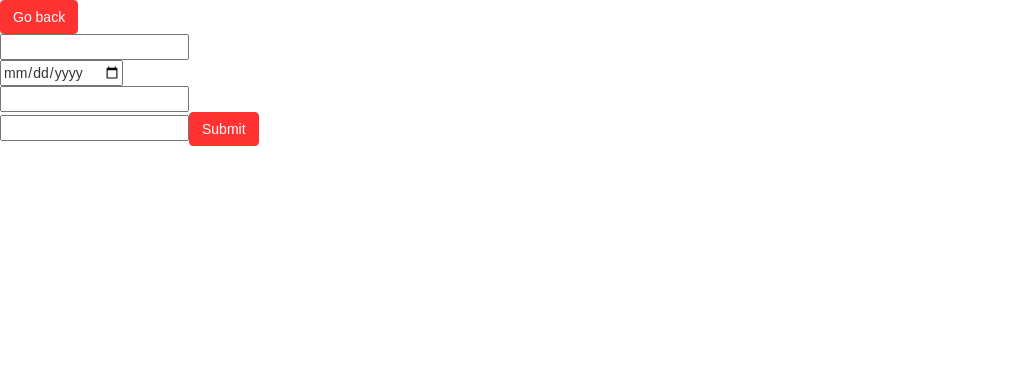
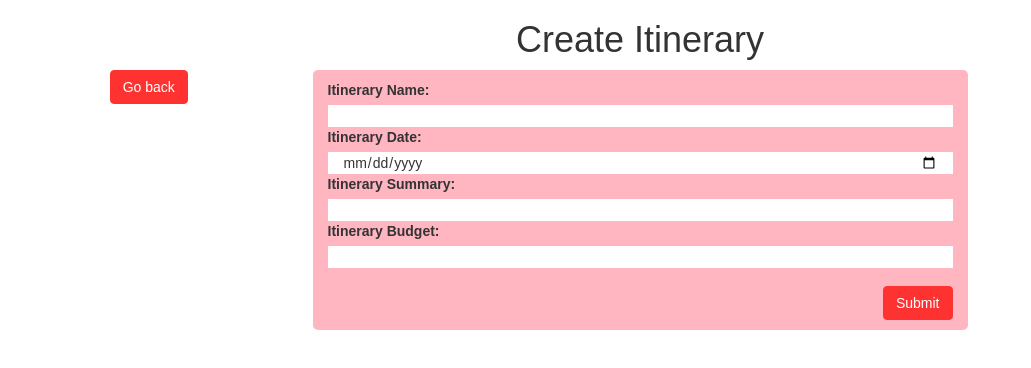
Before and after one commit to HunterMcAfee/planMyDate, a React (Create React App) app in the folder client/: page /itineraries/1/createItinerary in a window 1280 px wide. Shown: the top 368 px of the page, without its empty margins (0-1031 px from the left). Built offline with nearby package versions, Linux system fonts and the light colour scheme; no server answers.

Commit message:
Implemented mored CSS

```diff
--- a/client/src/components/CreateItinerary.jsx
+++ b/client/src/components/CreateItinerary.jsx
@@ -39,17 +39,40 @@ class CreateItinerary extends Component {
     render() {
         return (
             <div>
-                <Link to={`/itineraries/${this.props.match.params.userId}`}><button className="btn btn-primary">Go back</button></Link>
-                <form onSubmit={this.handleSubmit}>
-                    <input type="text" name="name"></input>
-                    <br />
-                    <input type="date" name="date"></input>
-                    <br />
-                    <input type="text" name="summary"></input>
-                    <br />
-                    <input type="text" name="budget"></input>
-                    <button className="btn btn-primary">Submit</button>
-                </form>
+                <div className="row">
+                    <div className="col-sm-12 text-center">
+                        <h1>Create Itinerary</h1>
+                    </div>
+                </div>
+                <div className="row">
+                    <div className="col-sm-3 text-center">
+                        <Link to={`/itineraries/${this.props.match.params.userId}`}>
+                            <button className="btn btn-primary">Go back</button>
+                        </Link>
+                    </div>
+                    <div className="col-sm-6 form">
+                        <form onSubmit={this.handleSubmit}>
+                            <label>Itinerary Name:</label>
+                            <br />
+                            <input className="col-md-12 box" type="text" name="name"></input>
+                            <br />
+                            <label>Itinerary Date:</label>
+                            <br />
+                            <input className="col-md-12 box" type="date" name="date"></input>
+                            <br />
+                            <label>Itinerary Summary:</label>
+                            <br />
+                            <input className="col-md-12 box" type="text" name="summary"></input>
+                            <br />
+                            <label>Itinerary Budget:</label>
+                            <br />
+                            <input className="col-md-12 box" type="text" name="budget"></input>
+                            <br />
+                            <br />
+                            <button style={{float: "right"}} className="btn btn-primary">Submit</button>
+                        </form>
+                    </div>
+                </div>
             </div>
         )
     }
--- a/client/src/components/Itineraries.jsx
+++ b/client/src/components/Itineraries.jsx
@@ -21,7 +21,7 @@ const Itinerary = (props) => {
                 {props.itinerary.date}
             </div>
             <div className="col-sm-3 text-center">
-                <Link to={`/itineraries/${props.userId}/itinerary/${props.itinerary.itinerary_id}`}><button className="btn btn-primary">Go to</button></Link>
+                <Link to={`/itineraries/${props.userId}/itinerary/${props.itinerary.itinerary_id}`}><button className="btn btn-primary" style={{float: "right"}}>Go to</button></Link>
             </div>
         </div>
     )
--- a/client/src/components/Itinerary.jsx
+++ b/client/src/components/Itinerary.jsx
@@ -79,32 +79,50 @@ class Itinerary extends Component {
     render() {
         return (
             <div>
-                <button onClick = {this.handleDelete} className = "btn btn-primary"> Delete Itinerary </button>
+                <div className="row">
+                    <div className="col-sm-12 text-center">
+                        <h1>Itinerary Name: {this.state.itinerary.name}</h1>
+                    </div>
+                </div>
+                <div className="row">
+                    <div className="col-sm-offset-2 col-sm-3">
                         <Link to={`/itineraries/${this.props.match.params.userId}`}>
                             <button className="btn btn-primary">Go back</button>
                         </Link>
-                <div>{this.state.itinerary.name}</div>
-                <div>{this.state.itinerary.summary}</div>
-                <div>{this.state.itinerary.date}</div>
-                <div>{this.state.itinerary.budget}</div>
-                <br />
+                    </div>
+                    <div className="col-sm-offset-1 col-sm-3">
                         <Link to={`/itineraries/${this.props.match.params.userId}/itinerary/${this.props.match.params.itineraryId}/search`}>
-                    <button className="btn btn-primary">Add by search</button>
+                            <button className="btn btn-primary">Add Places by Search</button>
                         </Link>
-                <br />
-                Places:
+                    </div>
+                </div>
+
+                <div className="row" style={{paddingTop: "20px"}}>
+                    <div className="col-sm-offset-2 col-sm-4">
+                        <div className="form text-center word-wrap">
+                            <h3>Summary: {this.state.itinerary.summary}</h3>
+                            <h3>Date: {this.state.itinerary.date}</h3>
+                            <h3>Budget: {this.state.itinerary.budget}</h3>
+                        </div>
+                        <button onClick={this.handleDelete} className="btn btn-primary" style={{marginTop: "20px"}}> Delete Itinerary </button>
+                    </div>
+
+                    <div className="col-sm-4">
+                        <h3>Places:</h3>
                         {this.state.places.map((place, i) => {
                             return (
-                        <div key={i}>
+                                <div className="place-box" key={i}>
+                                    <button style={{float: "right"}} value={i} onClick={this.handlePlaceDelete} className = "btn btn-primary">X</button>
                                     <Link to={`/itineraries/${this.props.match.params.userId}/itinerary/${this.props.match.params.itineraryId}/place/${place.place_id}`}>
                                         <div>{place.name}</div>
                                         <div>{place.formatted_address}</div>
                                     </Link>
-                            <button value ={i} onClick={this.handlePlaceDelete} className = "btn btn-primary">X</button>
                                     <br />
                                 </div>
                             )
                         })}
+                    </div>
+                </div>
             </div>
         )
     }
--- a/client/src/components/Login.jsx
+++ b/client/src/components/Login.jsx
@@ -46,7 +46,7 @@ class Login extends Component {
 						<input className = "col-md-12 box" type="password" name="password" />
 						<br />
 						<br />
-						<button className="col-md-offset-10 btn btn-primary">Login</button>
+						<button style={{float: "right"}} className="btn btn-primary">Login</button>
 					</form>
 				</div>
 			</div>
--- a/client/src/components/Register.jsx
+++ b/client/src/components/Register.jsx
@@ -58,7 +58,7 @@ class Register extends Component {
 						<br />
 						<p className = "col-md-12"> By clicking Register, I agree to the Terms of Service, Privacy Policy and Cookie Policy</p>
 						<br />
-						<button className="col-md-offset-10 btn btn-primary">Register</button>
+						<button style={{float: "right"}} className="btn btn-primary">Register</button>
 					</form>
 				</div>
 			</div>
--- a/client/src/components/Search.jsx
+++ b/client/src/components/Search.jsx
@@ -51,22 +51,41 @@ class Search extends Component {
     render() {
         return (
             <div>
+                <div className="row">
+                    <div className="col-sm-12 text-center">
+                        <h1> Search for a place to add to Itinerary below</h1>
+                    </div>
+                </div>
+
+                    <div className = "col-md-6 col-md-offset-3 form">
+                    <form onSubmit={this.handleSearch}>
+                        <input className = "col-md-10 box" type="text" placeholder="Type in your search terms here" name="searchTerm" />
+                        <button style={{float: "right"}} className="btn btn-primary">Search</button>
+                    </form>
+                    <br />
+                    <br />
+                    <div className = "row">
+                        <div className = "col-sm-3">
                         <Link to={`/itineraries/${this.props.match.params.userId}/itinerary/${this.props.match.params.itineraryId}`}>
                             <button className="btn btn-primary">Done</button>
                         </Link>
-                <form onSubmit={this.handleSearch}>
-                    <input type="text" placeholder="Type in your search terms here" name="searchTerm" />
-                    <button className="btn btn-primary">Search</button>
-                </form>
+                        </div>
+                    </div>
+                    </div>
                     {this.state.searchResults.map((result, i) => {
                         return (
-                        <div key={i}>
+                            <div className = "row col-sm-6 place-box" key={i}>
+                                <div className = "col-md-3">
                                 <SearchPlace result={result} />
                                 <button className="btn btn-primary" value={i} onClick={this.addPlace}>Add</button>
                                 <hr />
                             </div>
+                        </div>
                         )
+
+
                 })}
+
             </div>
         )
     }
--- a/client/src/index.css
+++ b/client/src/index.css
@@ -46,6 +46,13 @@ body {
 	margin-bottom: 10px;
 }
 
+.place-box {
+	border: 2px black lavender;
+	border-radius: 5px;
+	padding-left: 5px;
+	margin: 5px;
+	background-color: lavender;
+}
 .word-wrap {
 	word-wrap: break-word;
 }
```
Lines whose indentation alone changed are shown as unchanged.
